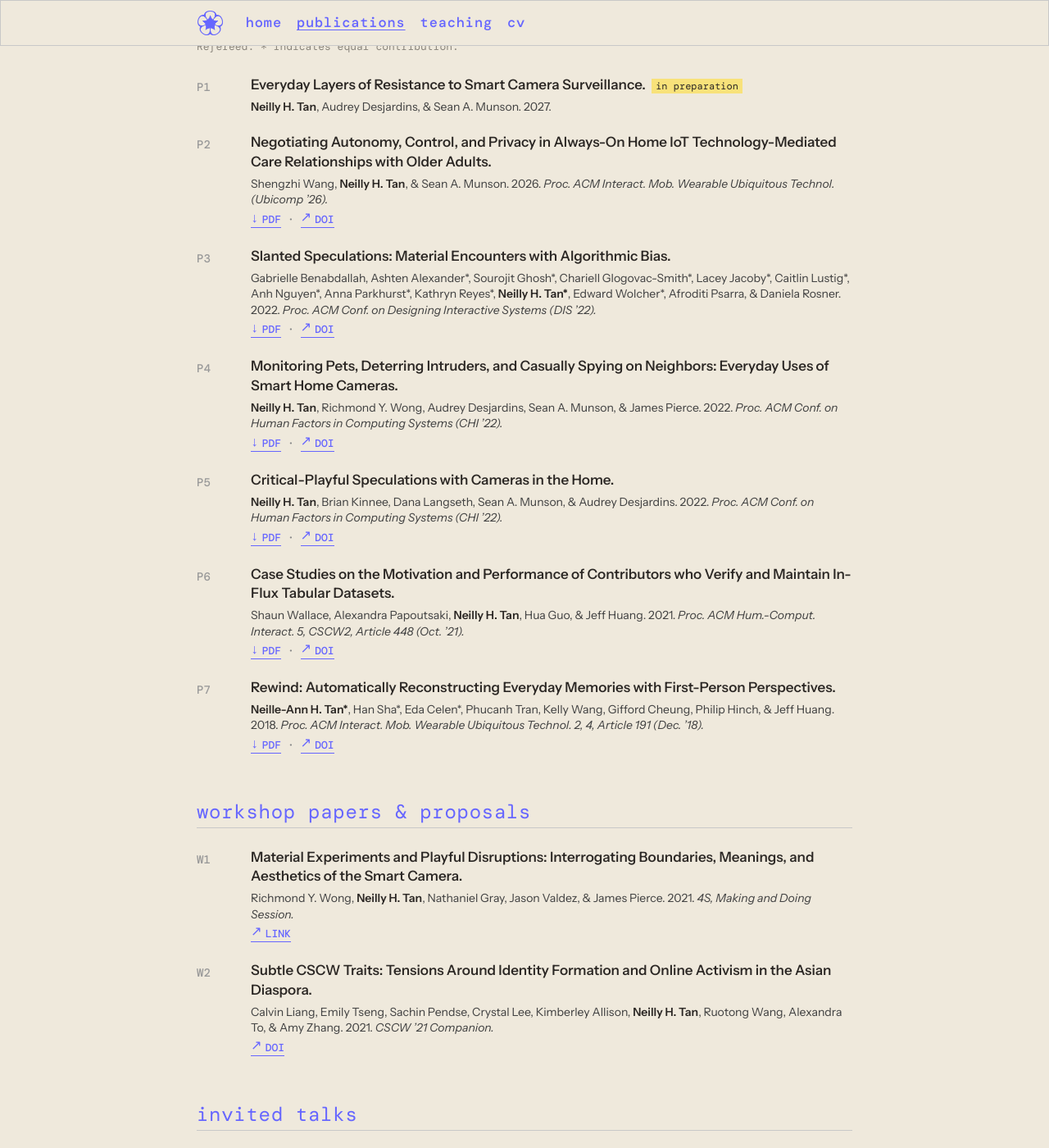
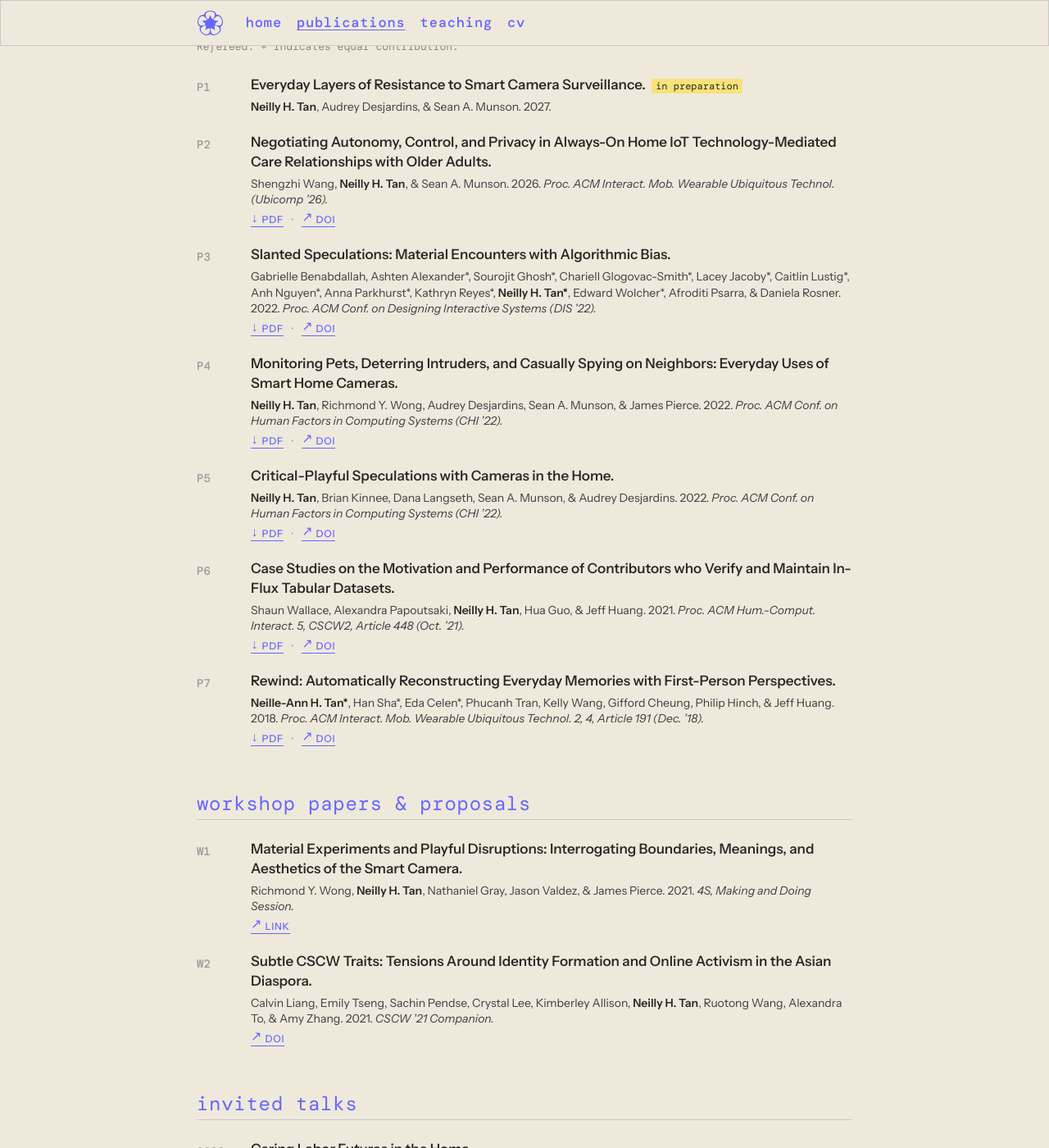
Before and after one commit to neillytan/neillytan.github.io, a Jekyll site: the page built from publications.html, in a window 1280 px wide and 1400 px high, scrolled down 279 px. Shown: the whole window at 82% size. Built offline with Jekyll 4.4.1, drawn with Linux system fonts in a browser that asks for light colours; some web fonts are replaced.

Commit message:
Publications: sans caps PDF/DOI with mono arrows, wider dot spacing
Co-Authored-By: Claude Opus 5.5 <noreply@anthropic.com>

```diff
--- a/assets/css/style.css
+++ b/assets/css/style.css
@@ -131,10 +131,11 @@ p { margin: 0 0 1rem; }
 .pub p { margin: 0; }
 .pub-title { font-weight: 560; line-height: 1.4; margin-bottom: 4px !important; }
 .pub-meta { font-size: 15px; line-height: 1.55; color: #444; }
-.pub-links { margin-top: 4px !important; font-family: var(--heading-font); font-size: 13px; color: #888; }
+.pub-links { margin-top: 4px !important; font-family: var(--body-font); font-size: 12px; font-weight: 500; letter-spacing: 0.06em; color: #888; }
 .pub-links a { color: var(--accent); text-decoration: none; border-bottom: 1.5px solid var(--accent); padding-bottom: 1px; }
-.link-icon { color: var(--accent); margin-right: 4px; font-size: 1.25em; line-height: 1; position: relative; top: -1px; }
+.link-icon { color: var(--accent); margin-right: 4px; font-family: var(--heading-font); font-size: 16px; font-weight: 400; letter-spacing: 0; line-height: 1; position: relative; top: -1px; }
 .link-icon-ext { top: -2px; }
+.link-sep { margin: 0 10px; }
 .pub-meta strong { font-weight: 600; color: var(--text); }
 .pub-status { font-family: var(--heading-font); font-size: 12px; font-weight: 400; background: var(--highlight); color: var(--text); padding: 1px 5px; margin-left: 4px; white-space: nowrap; }
 
--- a/publications.html
+++ b/publications.html
@@ -28,7 +28,7 @@ page_class: pubs
       {%- if p.pdf or online %}
       <p class="pub-links">
         {%- if p.pdf %}<a href="{{ p.pdf | relative_url }}"><span class="link-icon" aria-hidden="true">↓</span>PDF</a>{% endif %}
-        {%- if p.pdf and online %} <span aria-hidden="true">·</span> {% endif %}
+        {%- if p.pdf and online %}<span class="link-sep" aria-hidden="true">·</span>{% endif %}
         {%- if online %}<a href="{{ online }}"><span class="link-icon link-icon-ext" aria-hidden="true">↗</span>{% if p.doi %}DOI{% else %}LINK{% endif %}</a>{% endif %}
       </p>
       {%- endif %}
```
